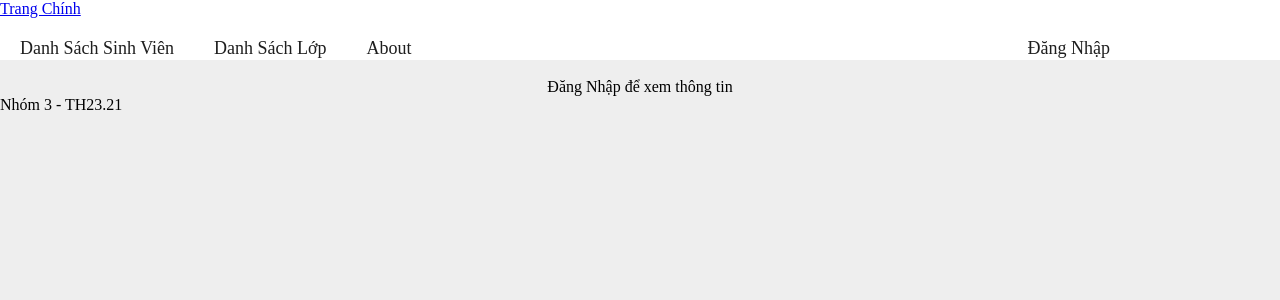
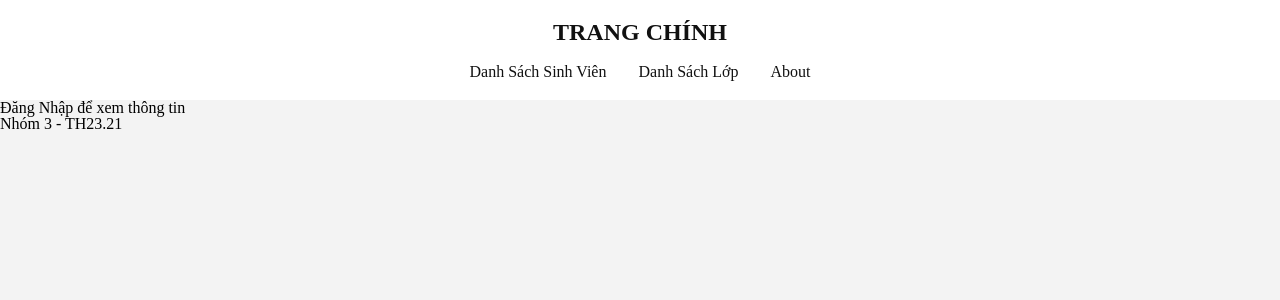
Before and after one commit to SlBl286/StudentManagement, a PHP site: page / in a window 1280 px wide. Shown: the top 300 px of the page. Run offline with PHP 8.4, Linux system fonts and the light colour scheme.

Commit message:
remaster style.css

```diff
--- a/about.php
+++ b/about.php
@@ -1,6 +1,8 @@
 <!DOCTYPE html>
+<html>
 <head>
     <meta charset="utf-8">
+    <meta name="viewport" content="width=device-width, initial-scale=1.0">
     <title>Quản Lý Sinh Viên TH23.21</title>
     <link href="./img/student.ico" rel="icon" type="image/ico" />
     <link rel="stylesheet" href="./css/style.css">
--- a/classList.php
+++ b/classList.php
@@ -1,6 +1,7 @@
 <!DOCTYPE html>
 <head>
     <meta charset="utf-8">
+    <meta name="viewport" content="width=device-width, initial-scale=1.0">
     <title>Quản Lý Sinh Viên TH23.21</title>
     <link href="./img/student.ico" rel="icon" type="image/ico" />
     <link rel="stylesheet" href="./css/style.css">
@@ -9,7 +10,7 @@
     <?php
         include_once "./main/header.php";
     ?>
-
+    <main>
         <div>
             <?php
                 if(isset($_SESSION['username'])){
@@ -20,6 +21,7 @@
             ?>
             <p>Đăng Nhập để xem thông tin</p>
         </div>
+    </main>
     <?php
             }
         include_once "./main/footer.php";
--- a/css/style.css
+++ b/css/style.css
@@ -1,40 +1,94 @@
+/* http://meyerweb.com/eric/tools/css/reset/
+   v2.0 | 20110126
+   License: none (public domain)
+*/
 
-*{
-    margin: 0;
-    padding: 0;
+html, body, div, span, applet, object, iframe,
+h1, h2, h3, h4, h5, h6, p, blockquote, pre,
+a, abbr, acronym, address, big, cite, code,
+del, dfn, em, img, ins, kbd, q, s, samp,
+small, strike, strong, sub, sup, tt, var,
+b, u, i, center,
+dl, dt, dd, ol, ul, li,
+fieldset, form, label, legend,
+table, caption, tbody, tfoot, thead, tr, th, td,
+article, aside, canvas, details, embed,
+figure, figcaption, footer, header, hgroup,
+menu, nav, output, ruby, section, summary,
+time, mark, audio, video {
+	margin: 0;
+	padding: 0;
+	border: 0;
+	font-size: 100%;
+	font: inherit;
+	vertical-align: baseline;
+}
+/* HTML5 display-role reset for older browsers */
+article, aside, details, figcaption, figure,
+footer, header, hgroup, menu, nav, section {
+	display: block;
+}
+body {
+	line-height: 1;
+}
+ol, ul {
+	list-style: none;
+}
+blockquote, q {
+	quotes: none;
+}
+blockquote:before, blockquote:after,
+q:before, q:after {
+	content: '';
+	content: none;
+}
+table {
+	border-collapse: collapse;
+	border-spacing: 0;
 }
 
+/*  start */
+*{
+    text-decoration: none;
+}
 body{
-    background-color: #eee;
+    background-color: #f3f3f3;
 }
-.wrapper-index {
-    text-align: center;
-}
-.wrapper-header{
+header{
     background-color: #fff;
     width: 100%;
-    height: 60px;
+    height: 100px;
 }
-ul{
 
+header .header-home{
+    font-size: 24px;
+    font-weight: 900;
+    color: #111;
+    text-transform: uppercase;
+    display: block;
+    margin: 0 auto;
+    text-align: center;
+    padding: 20px 0;
 }
-ul li{
-    list-style: none;
+
+header nav ul {
+    display: block;
+    margin: 0 auto;
+    width: fit-content;
+}
+
+header nav ul li{
     display: inline-block;
     float: left;
-    line-height: 60px;
-    padding: 0 20px;
+    list-style: none;
+    padding: 0 16px;
 }
-.login-logout{
-    margin-left: 45%;
+
+header nav ul li a{
+    font-size: 16px;
+    color: #111;
 }
-ul li a,a:active{
-    display: block;
-    font-size: 18px;
-    text-decoration: none;
-    color: #1e1e1e;
 
+header .login-logout{
+    display: none;
 }
-ul li a:hover{
-    color: red;
-}
--- a/index.php
+++ b/index.php
@@ -1,14 +1,16 @@
 <!DOCTYPE html>
 <head>
     <meta charset="utf-8">
+    <meta name="viewport" content="width=device-width, initial-scale=1.0">
     <title>Quản Lý Sinh Viên TH23.21</title>
     <link href="img/student.ico" rel="icon" type="image/ico" />
-    <link rel="stylesheet" href="css/style.css">
+    <link rel="stylesheet" href="./css/style.css">
 </head>
 <body>
     <?php
         include_once "main/header.php";
     ?>
+    <main>
         <div class="wrapper-index">
             <?php
                 if(isset($_SESSION['username'])){
@@ -27,6 +29,8 @@
             ?>
             <p>Đăng Nhập để xem thông tin</p>
         </div>
+    </main>
+
     <?php
         }
         include_once "main/footer.php";
--- a/login.php
+++ b/login.php
@@ -1,6 +1,8 @@
 <!DOCTYPE html>
+<html>
 <head>
     <meta charset="utf-8">
+    <meta name="viewport" content="width=device-width, initial-scale=1.0">
     <title>Đăng Nhập</title>
     <link href="./img/student.ico" rel="icon" type="image/ico" />
     <link rel="stylesheet" href="./css/style.css">
@@ -9,7 +11,7 @@
     <?php
         include_once "./main/header.php";
     ?>
-
+    <main>
         <div class="login-form">
             <h3>Đăng Nhập</h3><br>
             <form action="function/login-func.php" method="post">
@@ -30,6 +32,7 @@
                 ?>
             </div>
         </div>
+    </main>
     <?php
         include_once "./main/footer.php";
     ?>
--- a/main/footer.php
+++ b/main/footer.php
@@ -1,3 +1,3 @@
-<div class="footer">
+<footer>
     <p> Nhóm 3 - TH23.21</p>
-</div>
+</footer>
--- a/main/header.php
+++ b/main/header.php
@@ -1,22 +1,21 @@
 <?php
     session_start();
 ?>
-    <div class="wrapper-header">
-        <a href="./index.php" class="branch">Trang Chính</a>
-        <ul>
-            <li><a href="./studentList.php">Danh Sách Sinh Viên</a></li>
-            <li><a href="./classList.php">Danh Sách Lớp</a></li>
-            <li><a href="./about.php">About</a></li>
-
+    <header>
+        <a href="./index.php" class='header-home'>Trang Chính</a>
+        <nav>
+            <ul>
+                <li><a href="./studentList.php">Danh Sách Sinh Viên</a></li>
+                <li><a href="./classList.php">Danh Sách Lớp</a></li>
+                <li><a href="./about.php">About</a></li>
+            </ul>
             <?php
                 if(isset($_SESSION['username'])){
-                    echo "<li class='login-logout'><a href='./logout.php'>Thoát</a></li>";
+                    echo "<a href='./logout.php' class='login-logout'>Thoát</a>";
                 }
                 else{
-                    echo "<li class='login-logout'><a href='./login.php'>Đăng Nhập</a></li>";
+                    echo "<a href='./login.php' class='login-logout'>Đăng Nhập</a>";
                 }
             ?>
-
-        </ul>
-    </div>
-    <br>
+        </nav>
+    </header>
--- a/studentList.php
+++ b/studentList.php
@@ -1,6 +1,7 @@
 <!DOCTYPE html>
 <head>
     <meta charset="utf-8">
+    <meta name="viewport" content="width=device-width, initial-scale=1.0">
     <title>Quản Lý Sinh Viên TH23.21</title>
     <link href="./img/student.ico" rel="icon" type="image/ico" />
     <link rel="stylesheet" href="./css/style.css">
@@ -9,9 +10,8 @@
     <?php
         include_once "./main/header.php";
     ?>
-
+    <main>
         <div>
-
             <?php
                 // đã đăng nhập
                 if(isset($_SESSION['username'])){
@@ -27,7 +27,7 @@
                 }
             ?>
         </div>
-
+    </main>
     <?php
         include_once "./main/footer.php";
     ?>
```
Lines whose indentation alone changed are shown as unchanged.
